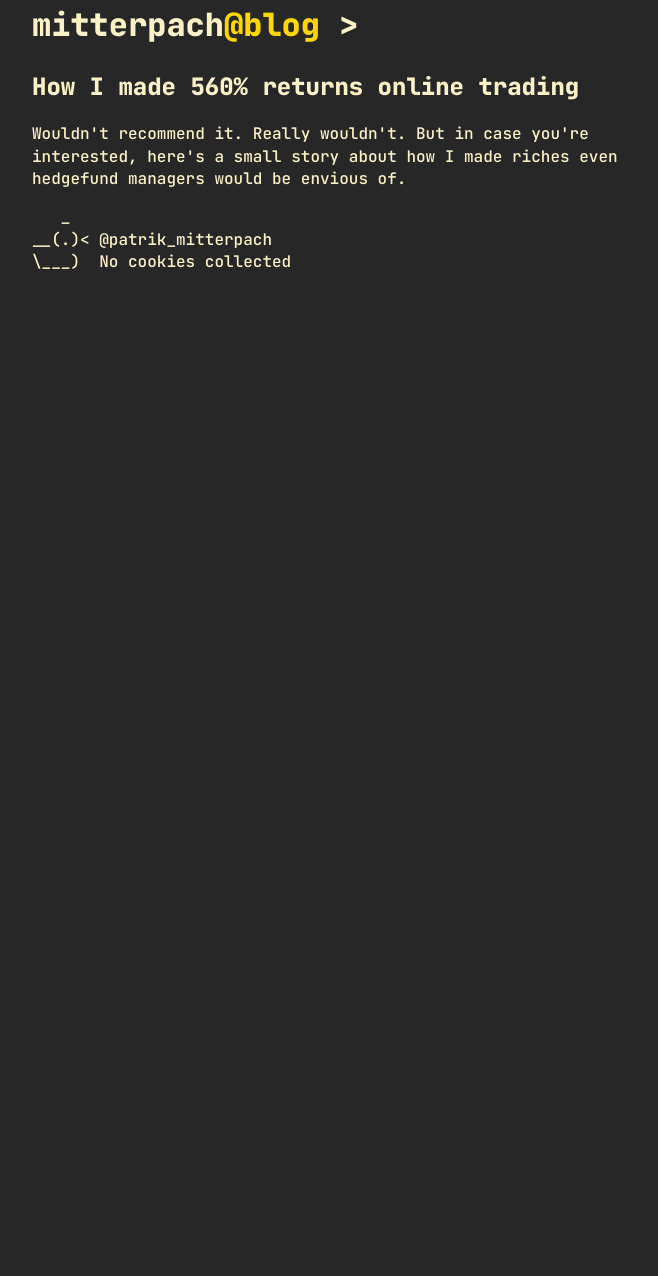
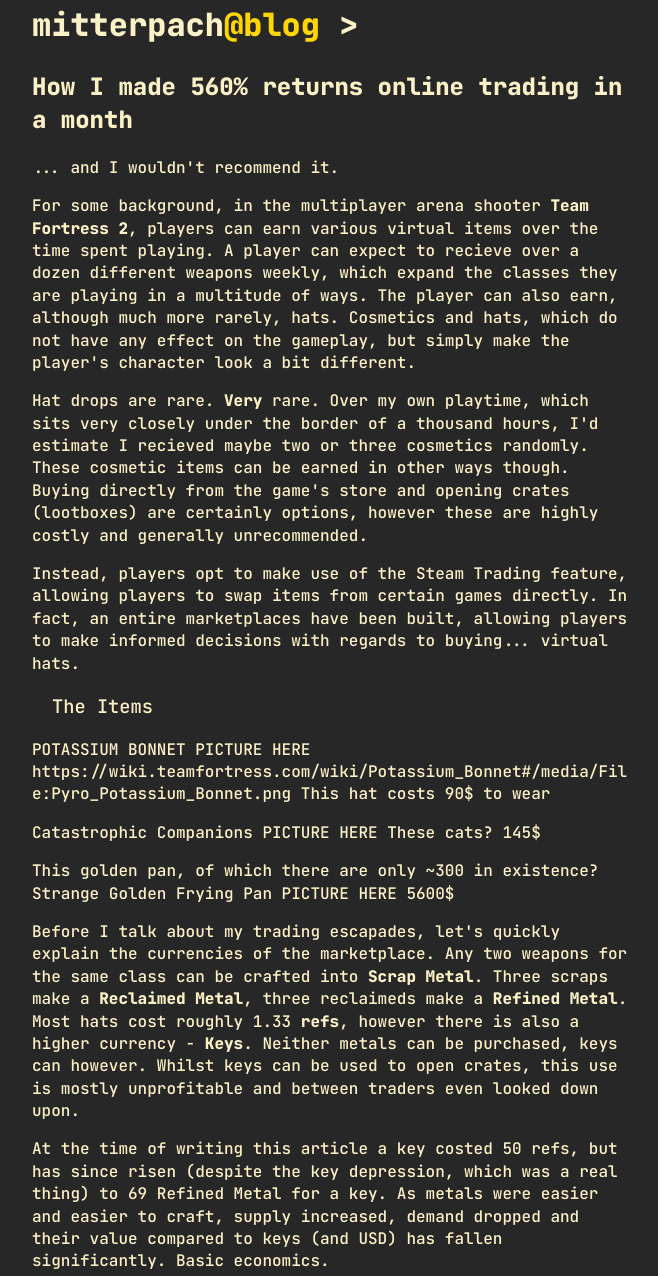
Before and after one commit to patrikmitterpach/patrikmitterpach.github.io, a plain HTML site: page blog/1.html in a window 1280 px wide. Shown: the part 18-1294 px from the top of the page, without its empty margins (308-966 px from the left). Before the commit the page ends 800 px from the top, so only its background shows below. Drawn offline with Linux system fonts and the light colour scheme.

Commit message:
Add 1.html

```diff
--- a/blog/1.html
+++ b/blog/1.html
@@ -21,8 +21,35 @@
 
 <body>
     <main>
-        <h2>How I made 560% returns online trading</h2>
-<p>Wouldn't recommend it. Really wouldn't. But in case you're interested, here's a small story about how I made riches even hedgefund managers would be envious of.</p>
+        <h2>How I made 560% returns online trading in a month</h2>
+<p>... and I wouldn't recommend it. </p>
+<p>For some background, in the multiplayer arena shooter <strong>Team Fortress 2</strong>, players can earn various virtual items over the time spent playing. A player can expect to recieve over a dozen different weapons weekly, which expand the classes they are playing in a multitude of ways. The player can also earn, although much more rarely, hats. Cosmetics and hats, which do not have any effect on the gameplay, but simply make the player's character look a bit different.</p>
+<p>Hat drops are rare. <strong>Very</strong> rare. Over my own playtime, which sits very closely under the border of a thousand hours, I'd estimate I recieved maybe two or three cosmetics randomly. These cosmetic items can be earned in other ways though. Buying directly from the game's store and opening crates (lootboxes) are certainly options, however these are highly costly and generally unrecommended. </p>
+<p>Instead, players opt to make use of the Steam Trading feature, allowing players to swap items from certain games directly. In fact, an entire marketplaces have been built, allowing players to make informed decisions with regards to buying... virtual hats.</p>
+<h3>The Items</h3>
+<p>POTASSIUM BONNET PICTURE HERE
+https://wiki.teamfortress.com/wiki/Potassium_Bonnet#/media/File:Pyro_Potassium_Bonnet.png
+This hat costs 90$ to wear</p>
+<p>Catastrophic Companions PICTURE HERE
+These cats? 145$</p>
+<p>This golden pan, of which there are only ~300 in existence?
+Strange Golden Frying Pan PICTURE HERE
+5600$</p>
+<p>Before I talk about my trading escapades, let's quickly explain the currencies of the marketplace.
+Any two weapons for the same class can be crafted into <strong>Scrap Metal</strong>. Three scraps make a <strong>Reclaimed Metal</strong>, three reclaimeds make a <strong>Refined Metal</strong>. Most hats cost roughly 1.33 <strong>refs</strong>, however there is also a higher currency - <strong>Keys</strong>. Neither metals can be purchased, keys can however.  Whilst keys can be used to open crates, this use is mostly unprofitable and between traders even looked down upon.</p>
+<p>At the time of writing this article a key costed 50 refs, but has since risen (despite the key depression, which was a real thing) to 69 Refined Metal for a key. As metals were easier and easier to craft, supply increased, demand dropped and their value compared to keys (and USD) has fallen significantly. Basic economics.</p>
+<h3>The Hustle</h3>
+<p>On March 30th, I started with 66 metal. I quickly liquidated most of the items I had earned by playing and started hustling. There are several ways to earn money and the marketplace often resembled the markets of good old days. You could join a trading server and just start asking for anyone to buy your things, you could try convincing absolute newbies to give you their "useless" cosmetics for "cool" weapons. Yes, scams. There were lots of scams.</p>
+<p>If one wanted to liquidate their inventory quickly to get keys, which can be sold on marketplace for Steam account balance, one would usually head out to one of the various sites offering automated trades. These sites offer to buy your items quickly for roughly 90% of their real value and offer them up to other people for 105-110% of the value. It was a nice business, you take cut from each transaction, the people get their keys quickly, it's a good deal.</p>
+<p>So what did my 18 year old self do? Did I program one of those sites, using leet programming knowledge? No, not really, I couldn't really program at that point.</p>
+<p>What I did do was notice something. <strong>Disrepancies</strong>.</p>
+<p>The site offered a hypothethical item for 50 refs, however the value of the item may have been 53 on other marketplaces. So I bought it from a bot, hit up the buyer and pocketed the difference. Yes, you read that right, I was a middleman <strong>for a middleman</strong>. But it worked, it definitely worked. And I got richer and richer, trading more and more expensive items and pocketing more and more of the difference.</p>
+<p>On March 30th, my account value was 66 refs. Over the next month I'd grind, trade, even create an own trading bot (download it from someone's git, install node.js and leave it running), leading to a total value of 351 refined metal on May 1st. </p>
+<p>PICTURES OF PROOF HERE</p>
+<p>That's ~300 metal worth of profit, so taking the average amount of 50 ref. for a key at the time, that ends up with 6 keys worth of profit, leading to a grand profit, over the month of trading, of...</p>
+<p>10 bucks.
+Probably should've stuck to studying.
+I think I bought Stardew Valley for it.</p>
     </main>
 </body>
 
```
